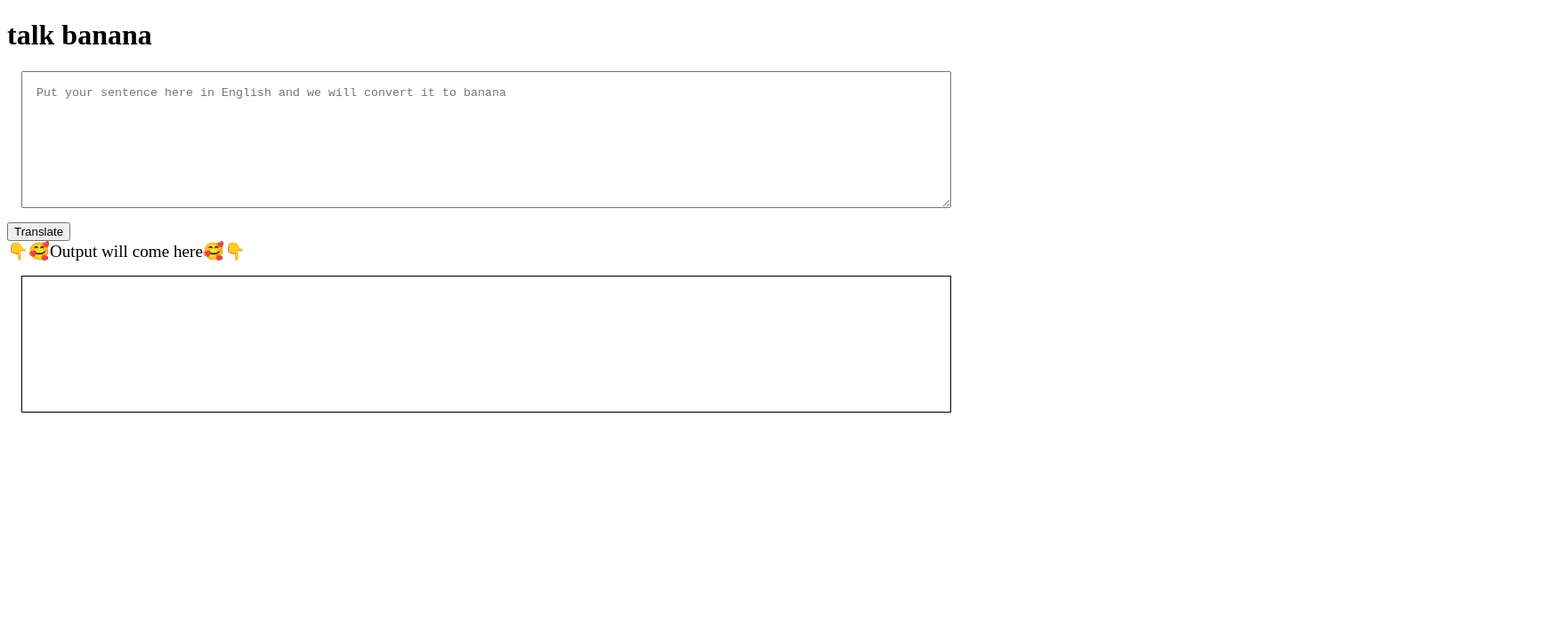
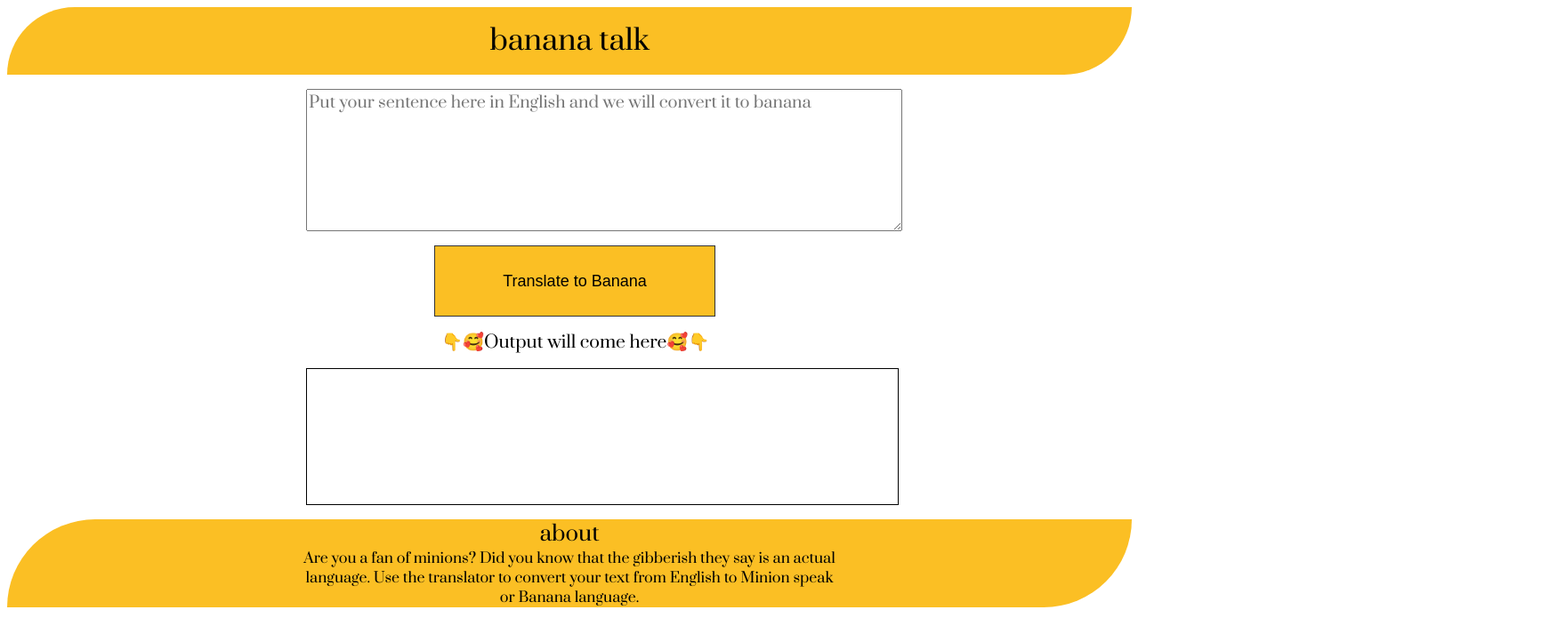
Before and after one commit to priyanka332/neogcamp-Banana-Speak, a plain HTML site: page index.html in a window 1280 px wide. Shown: the whole page at 89% size, 1760 px wide, since content can reach past the window. Drawn offline with Linux system fonts and the light colour scheme.

Commit message:
style: center

```diff
--- a/app.js
+++ b/app.js
@@ -29,6 +29,3 @@ function clickHandler() {
 };
 
 btnTranslate.addEventListener("click", clickHandler)
-
-
-// console.log(btnTranslate);
--- a/index.html
+++ b/index.html
@@ -5,30 +5,25 @@
     <meta http-equiv="X-UA-Compatible" content="IE=edge">
     <meta name="viewport" content="width=device-width, initial-scale=1.0">
     <title>Banana Speak</title>
-    <style>
-        textarea {
-            width: 80%;
-            height: 15vh;
-            display: block;
-            margin: 1rem;padding: 1rem;
-        }
-
-        #output {
-            border: 1px solid black;
-            height: 15vh;
-            width: 80%;
-            margin: 1rem;
-            padding: 1rem;
-        }
-    </style>
+    <link href="/style.css" rel="stylesheet">
 </head>
 <body>
-    <h1> talk banana</h1>
-    <textarea id="txt-input" placeholder="Put your sentence here in English and we will convert it to banana"></textarea>
-    <button id="btn-translate">Translate</button>
-    <div style="font-size: larger;">👇🥰Output will come here🥰👇</div>
-    <div id="output"></div>
-    <script src="app.js" type="text/javascript"></script>
+    <nav>
+        <div style="font-size: 2rem; padding: 1rem;">banana talk</div>
+    </nav>
+
+        <textarea id="txt-input" placeholder="Put your sentence here in English and we will convert it to banana"></textarea>
+        <button id="btn-translate">Translate to Banana</button>
+        <div class="box" style="font-size: larger;">👇🥰Output will come here🥰👇</div>
+        <div id="output" style="padding: 1rem; font-size: large;"></div>
+
+    <footer>
+        <div style="font-size: x-large;">about</div>
+        <p>Are you a fan of minions? Did you know that the gibberish they say is an actual language. Use the translator
+            to convert your text from English to Minion speak or Banana language.</p>
+    </footer>
+
+    <script src="./app.js" type="text/javascript"></script>
 </body>
 </html>
 
--- a/style.css
+++ b/style.css
@@ -1,8 +1,5 @@
-@import url('https://fonts.googleapis.com/css2?family=Courgette&display=swap');
+@import url('https://fonts.googleapis.com/css2?family=Courgette&family=Prata&display=swap');
 
-* {
-    box-sizing: border-box;
-}
 :root {
     --primary-color: #FBBF24;
     --black: #333333;
@@ -11,62 +8,63 @@
 
 body {
     font-family: 'Courgette', cursive;
+    font-family: 'Prata', serif;
 }
 
 nav {
     background-color: var(--primary-color);
     text-align: center;
-    color: white;
-    padding: 1rem;
-    border-top-right-radius: 1rem;
+    color: black;
     border-top-left-radius: 5rem;
-    border-bottom-left-radius: 1rem;
     border-bottom-right-radius: 5rem;
-    font-weight: bold;
-}
-
-main {
-    margin: auto;
-    padding: 1rem;
-    max-width: var(--width-break);
 }
 
 textarea {
+    position: relative;
+    left: 20rem;
     box-sizing: border-box;
     display: block;
-    width: 100%;
+    width: 53%;
     min-height: 20vh;
     margin-top: 2rem;
     font-size: large;
     font-family: inherit;
+    margin: 1rem;
+}
+#output{
+    position: relative;
+    left: 20rem;
+    border: 1px solid black;
+    min-height: 15vh;
+    margin-top: 2rem;
+    width: 50%;
+    margin: 1rem;
+    overflow: scroll;
 }
 
-.button {
-    background-color: var(--primary);
-    border: none;
-    margin: 1rem 0rem;
-    padding: 1rem 2rem;
-    font-family: 'Kalam', cursive;
+#btn-translate {
+    position: relative;
+    left: 30rem;
+    box-sizing: border-box;
+    width:25%;
+    min-height: 10vh;
+    max-height: 15vh;
     font-size: large;
+    border: 1px solid var(--black);
+    background-color: var(--primary-color);
 }
-
-#translate-output {
-    box-sizing: border-box;
-    width: 100%;
-    min-height: 10vh;
-    max-height: 20vh;
-    overflow:scroll;
-    border: 1px solid var(--black);
+.box{
+    position: relative;
+    left: 30.5rem;
+    margin-top: 1rem;
 }
 
 footer {
     background-color: var(--primary-color);
-    padding: 1.5rem 1rem;
+    padding: 0rem 0rem;
     text-align: center;
-    color: white;
-    border-top-right-radius: 1rem;
+    color: black;
     border-top-left-radius: 8rem;
-    border-bottom-left-radius: 1rem;
     border-bottom-right-radius: 8rem;
 }
 
```
